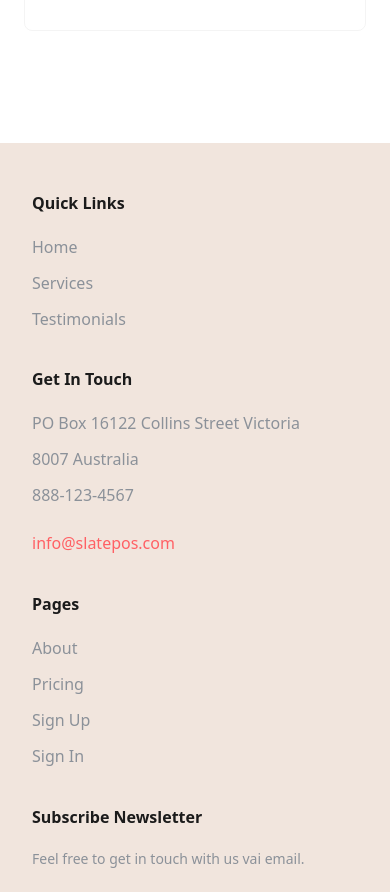
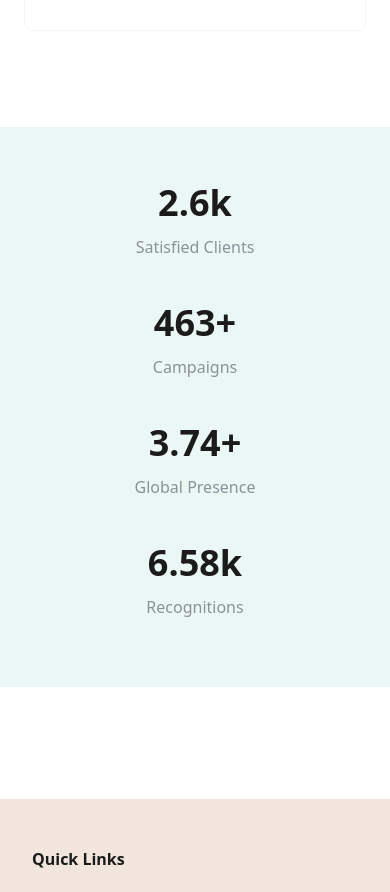
Before and after one commit to addyxx-h4ck1/slate-pos-landing-page, a Next.js app: page /about in a window 390 px wide. Shown: the part 4320-5212 px from the top of the page. Built offline with nearby package versions, Linux system fonts and the light colour scheme.

Commit message:
finish about page

```diff
--- /dev/null
+++ b/app/about/components/AboutPageSectionFive/AboutPageSectionFive.tsx
@@ -0,0 +1,35 @@
+import React from 'react';
+import Counter from './Counter';
+
+const AboutPageSectionFive = () => {
+  return (
+    <section className="mt-[6rem] px-4 py-14 bg-tertiary flex justify-center items-center flex-col">
+      <article className="counter-wrapper w-full max-w-[1000px] flex justify-between items-center">
+        <Counter
+          name={'Satisfied Clients'}
+          count={2600}
+          sym="k"
+          div={1000}
+          decimal={1}
+        />
+        <Counter name={'Campaigns'} count={463} sym="+" decimal={0} div={1} />
+        <Counter
+          name={'Global Presence'}
+          count={374}
+          sym="+"
+          decimal={2}
+          div={100}
+        />
+        <Counter
+          name={'Recognitions'}
+          count={6580}
+          sym="k"
+          div={1000}
+          decimal={2}
+        />
+      </article>
+    </section>
+  );
+};
+
+export default AboutPageSectionFive;
--- /dev/null
+++ b/app/about/components/AboutPageSectionFive/Counter.tsx
@@ -0,0 +1,76 @@
+'use client';
+import React, { useEffect, useRef, useState } from 'react';
+
+interface propTypes {
+  name: string;
+  count: number;
+  sym: string;
+  div: number;
+  decimal: number;
+}
+
+const Counter: React.FC<propTypes> = ({ name, count, sym, div, decimal }) => {
+  const [countt, setCount] = useState(0);
+  const [isInView, setIsInView] = useState(false);
+  const counterRef = useRef(null);
+  const newCount = (countt / div).toFixed(decimal).toString();
+
+  useEffect(() => {
+    const observer = new IntersectionObserver(
+      ([entry]) => {
+        if (entry.isIntersecting) {
+          setIsInView(true);
+        } else {
+          setIsInView(false);
+        }
+      },
+      {
+        threshold: 0.1, // Trigger when 10% of the component is visible
+      }
+    );
+
+    if (counterRef.current) {
+      observer.observe(counterRef.current);
+    }
+
+    return () => {
+      if (counterRef.current) {
+        observer.unobserve(counterRef.current);
+      }
+    };
+  }, []);
+
+  useEffect(() => {
+    if (!isInView) return;
+
+    let start = 0;
+    const duration = 1000; // Duration of the animation (2 seconds)
+    const increment = count / (duration / 30); // Increment per frame (16ms per frame at 60fps)
+
+    const updateCount = () => {
+      start += increment;
+      if (start < count) {
+        setCount(Math.floor(start));
+        requestAnimationFrame(updateCount);
+      } else {
+        setCount(count); // Ensure final count is set to count
+      }
+    };
+
+    updateCount();
+
+    return () => setCount(0); // Reset count when leaving view
+  }, [isInView, count]);
+
+  return (
+    <div
+      className="text-fontPrimary flex justify-center items-center flex-col"
+      ref={counterRef}
+    >
+      <h2 className="text-4xl md:text-5xl font-semibold">{newCount + sym}</h2>
+      <p className="text-fontSecondary py-3">{name}</p>
+    </div>
+  );
+};
+
+export default Counter;
--- a/app/about/page.tsx
+++ b/app/about/page.tsx
@@ -5,6 +5,7 @@ import AboutPageSectionTwo from './components/AboutpageSectionTwo/AboutPageSecti
 import Footer from '../components/Footer';
 import AboutPageSectionThree from './components/AboutPageSectionThree/AboutPageSectionThree';
 import AboutPageSectionFour from './components/AboutPageSectionFour/AboutPageSectionFour';
+import AboutPageSectionFive from './components/AboutPageSectionFive/AboutPageSectionFive';
 
 const Page = () => {
   return (
@@ -14,6 +15,7 @@ const Page = () => {
       <AboutPageSectionTwo />
       <AboutPageSectionThree />
       <AboutPageSectionFour />
+      <AboutPageSectionFive />
       <Footer />
     </>
   );
--- a/app/globals.css
+++ b/app/globals.css
@@ -159,4 +159,13 @@
     grid-template-columns: repeat(auto-fit, minmax(300px, 1fr));
   }
   /* ======================== SECTION FOUR======================== */
+
+  /* ======================== SECTION FIVE======================== */
+  @media screen and (max-width: 600px) {
+    .counter-wrapper {
+      flex-direction: column;
+      gap: 2rem;
+    }
+  }
+  /* ======================== SECTION FIVE======================== */
 }
```
